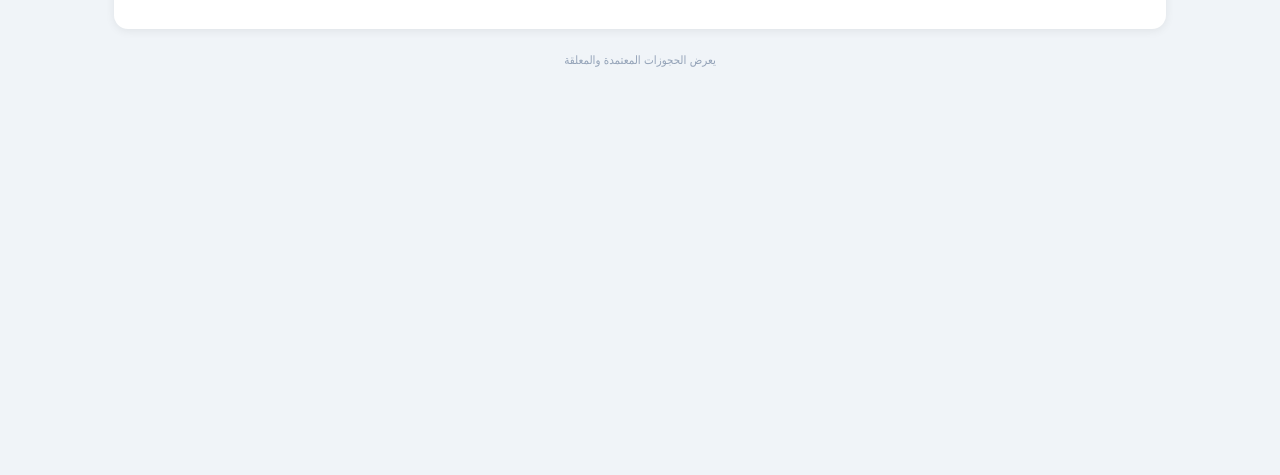
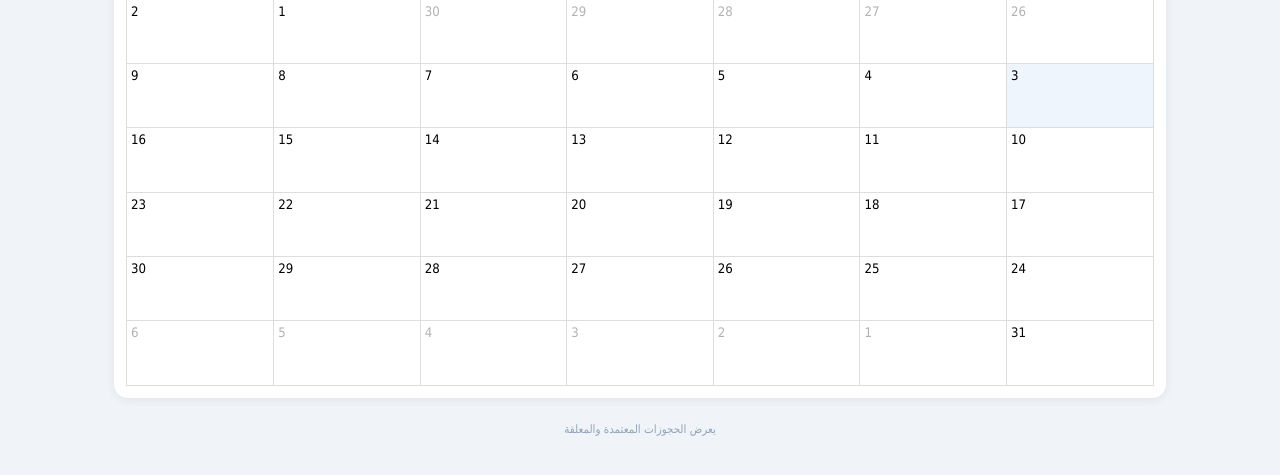
Before and after one commit to BdRjo/appace, a Flask app: page /public-calendar/ in a window 1280 px wide. Shown: the part 192-667 px from the top of the page. Run offline with Flask 3, Linux system fonts and the light colour scheme; data comes from the database, SQL or seed files in the repository; data that the repository does not hold is empty; some libraries are stand-ins or nearby versions.

Commit message:
fix: downgrade to FullCalendar v5 for Android compatibility

```diff
--- a/templates/calendar/public.html
+++ b/templates/calendar/public.html
@@ -8,6 +8,7 @@
 <meta name="apple-mobile-web-app-capable" content="yes">
 <title>{{ 'الجمعية الثقافية العربية' if ar else 'Arab Cultural Society' }}</title>
 <link rel="stylesheet" href="https://cdnjs.cloudflare.com/ajax/libs/bootstrap-icons/1.11.0/font/bootstrap-icons.min.css">
+<link rel="stylesheet" href="https://cdnjs.cloudflare.com/ajax/libs/fullcalendar/5.11.3/main.min.css">
 <style>
 *{box-sizing:border-box;margin:0;padding:0}
 body{background:#f0f4f8;font-family:Tahoma,'Segoe UI',sans-serif;min-height:100vh;min-height:-webkit-fill-available;overflow-x:hidden}
@@ -130,7 +131,7 @@ html{min-height:-webkit-fill-available}
 // تحميل FullCalendar مبكراً
 (function(){
   var s = document.createElement('script');
-  s.src = 'https://cdnjs.cloudflare.com/ajax/libs/fullcalendar/6.1.8/index.global.min.js';
+  s.src = 'https://cdnjs.cloudflare.com/ajax/libs/fullcalendar/5.11.3/main.min.js';
   s.onload = function(){ initCalendar(); };
   s.onerror = function(){
     document.getElementById('calLoading').innerHTML =
@@ -166,6 +167,10 @@ function initCalendar() {
       eventClick: function(info) {
         info.jsEvent.preventDefault();
         openModal(info.event.id);
+      },
+      eventDidMount: function(info) {
+        info.el.style.color = '#fff';
+        info.el.style.cursor = 'pointer';
       }
     });
     cal.render();
```
